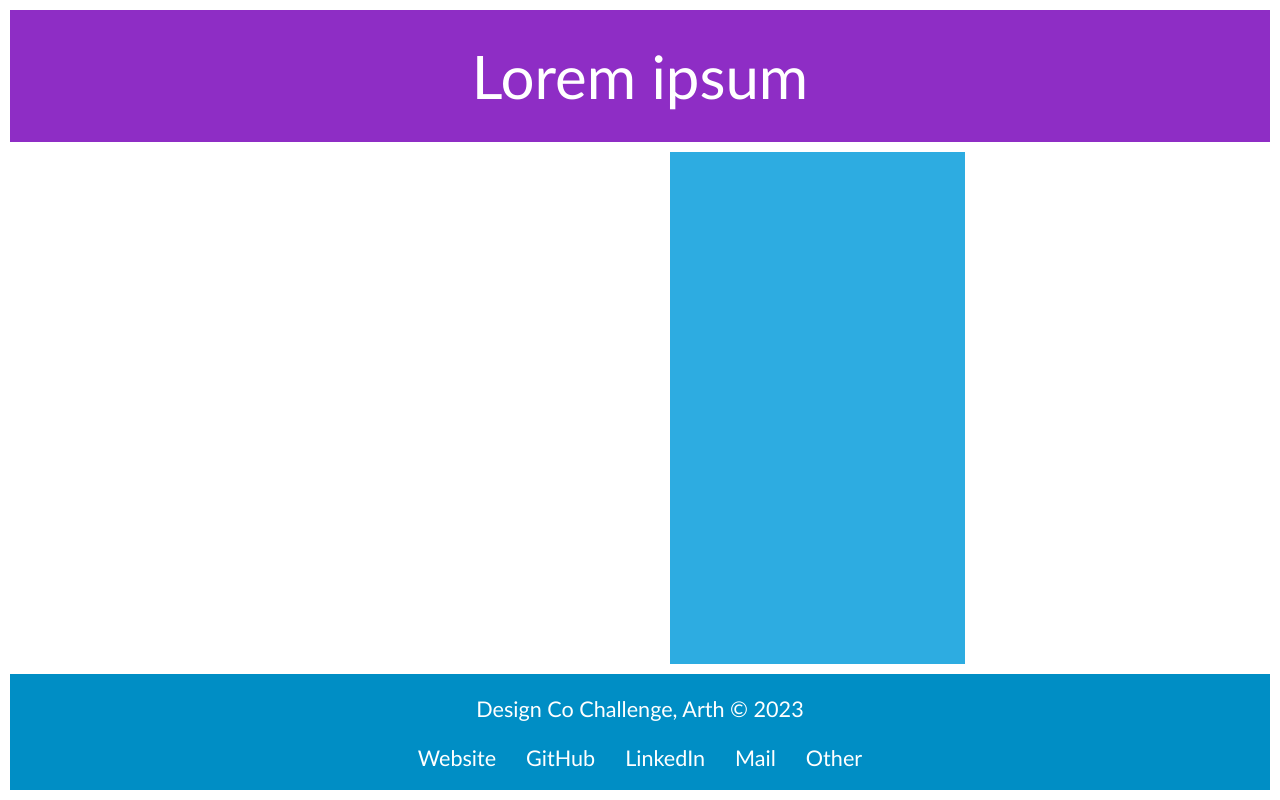
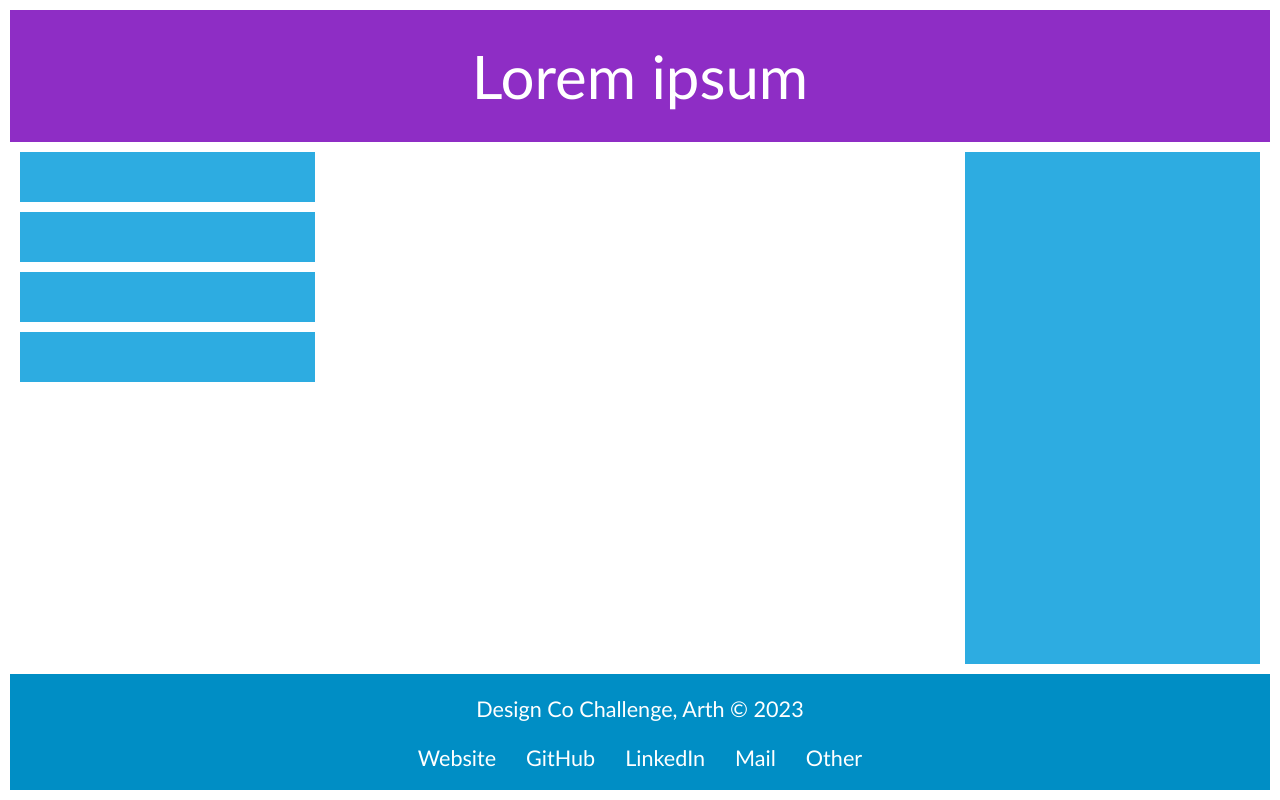
Before and after one commit to arth-shukla/dco-challenge, a React (Create React App) app: page / in a window 1280 px wide. Built offline with nearby package versions, Linux system fonts and the light colour scheme.

Commit message:
Progress: replace hardcoded styling with AutoResize

```diff
--- a/src/App.scss
+++ b/src/App.scss
@@ -40,39 +40,6 @@
 		@media screen and (max-width: v.$sm) {
 			flex: 0 0 auto;
 		}
-		// .sidebar {
-		// 	flex: 0 0 25%;
-		// }
-		.content {
-			flex: 0 0 50%;
-		}
-		.infobar {
-			flex: 0 0 25%;
-		}
-
-		@media screen and (max-width: v.$md) {
-			// .sidebar {
-			// 	flex: 0 0 25%;
-			// }
-			.content {
-				flex: 0 0 75%;
-			}
-			.infobar {
-				flex: 0 0 100%;
-			}
-		}
-
-		@media screen and (max-width: v.$sm) {
-			// .sidebar {
-			// 	flex: 0 0 100%;
-			// }
-			.content {
-				flex: 0 0 100%;
-			}
-			.infobar {
-				flex: 0 0 100%;
-			}
-		}
 	}
 
 	footer {
--- a/src/components/AutoResize/AutoResize.tsx
+++ b/src/components/AutoResize/AutoResize.tsx
@@ -12,15 +12,19 @@ interface AutoResizeProps {
 }
 
 function AutoResize({ xs, sm, md, lg, xl, className, children, ...rest }: AutoResizeProps) {
+	const getPercentStr = (size: number, base: number) => {
+		return `${(size / base) * 100}%`
+	}
+
 	return (
 		<div
 			style={
 				{
-					'--auto-resize-xs': xs ? `${(xs / 12) * 100}%` : undefined,
-					'--auto-resize-sm': sm ? `${(sm / 12) * 100}%` : undefined,
-					'--auto-resize-md': md ? md / 12 : undefined,
-					'--auto-resize-lg': lg ? lg / 12 : undefined,
-					'--auto-resize-xl': xl ? xl / 12 : undefined,
+					'--auto-resize-xs': getPercentStr(xs, 12),
+					'--auto-resize-sm': getPercentStr(sm ?? xs, 12),
+					'--auto-resize-md': getPercentStr(md ?? sm ?? xs, 12),
+					'--auto-resize-lg': getPercentStr(lg ?? md ?? md ?? xs, 12),
+					'--auto-resize-xl': getPercentStr(xl ?? lg ?? md ?? md ?? xs, 12),
 				} as React.CSSProperties
 			}
 			className={`auto-resize ${className}`}
--- a/src/components/Content/Content.tsx
+++ b/src/components/Content/Content.tsx
@@ -1,11 +1,17 @@
 import React from 'react'
+import AutoResize from '../AutoResize'
 import './Content.scss'
 
 function Content(props: any) {
 	return (
-		<div className='content'>
+		<AutoResize
+			className='content'
+			xs={12}
+			sm={9}
+			md={6}
+		>
 			<div className='content-child'>{props.children}</div>
-		</div>
+		</AutoResize>
 	)
 }
 
--- a/src/components/Infobar/Infobar.tsx
+++ b/src/components/Infobar/Infobar.tsx
@@ -1,11 +1,17 @@
 import React from 'react'
+import AutoResize from '../AutoResize'
 import './Infobar.scss'
 
 function Infobar() {
 	return (
-		<div className='infobar'>
+		<AutoResize
+			className='infobar'
+			xs={12}
+			sm={12}
+			md={3}
+		>
 			<div className='infobar-child' />
-		</div>
+		</AutoResize>
 	)
 }
 
--- a/src/components/Sidebar/Sidebar.tsx
+++ b/src/components/Sidebar/Sidebar.tsx
@@ -1,6 +1,5 @@
 import React from 'react'
 import AutoResize from '../AutoResize'
-
 import './Sidebar.scss'
 
 interface SidebarProps {
```
